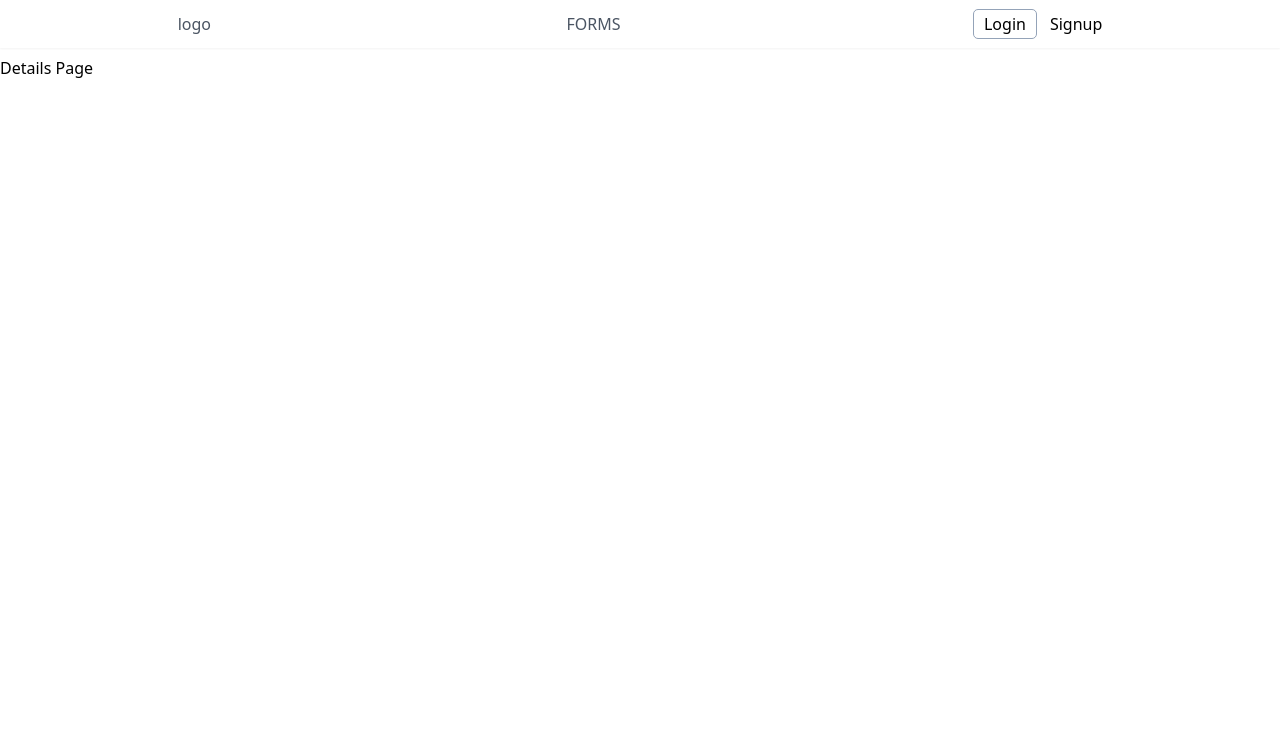
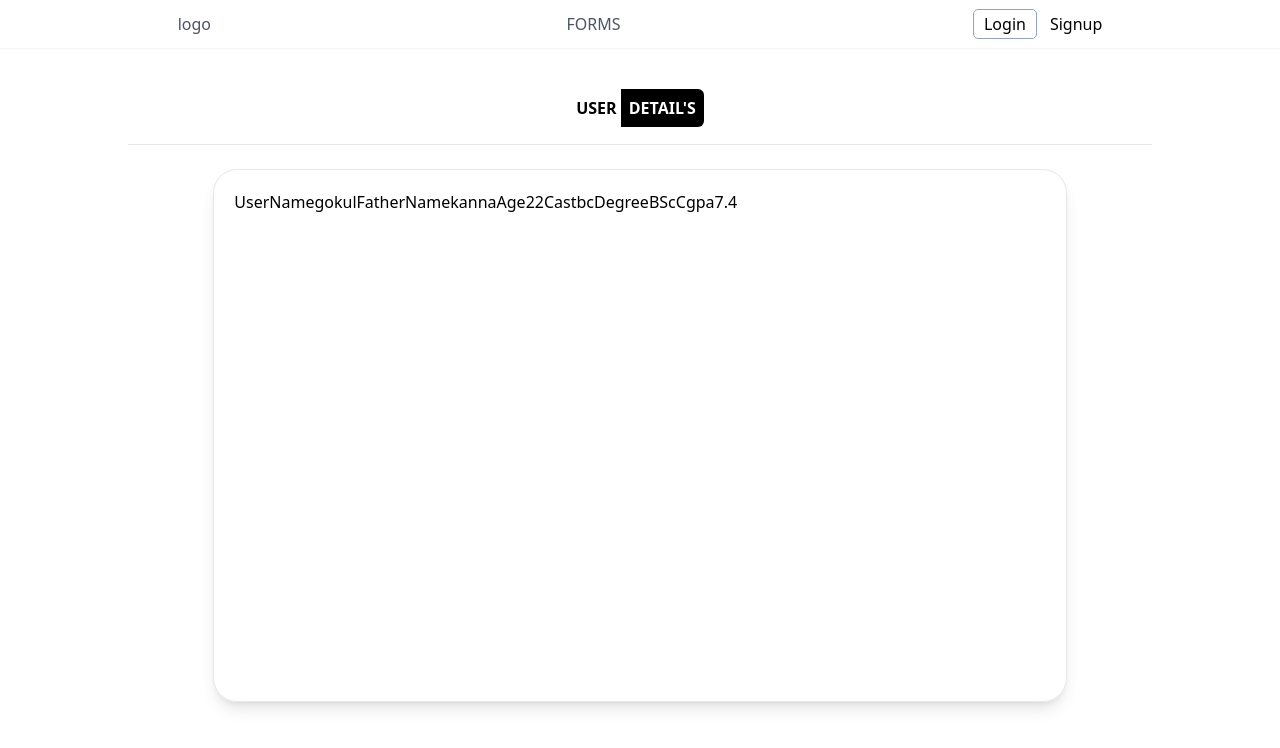
Before and after one commit to timeisnotgood/Forms, a React (Create React App) app in the folder Forms-web/: page /detail in a window 1280 px wide. Shown: the top 748 px of the page. Built offline with nearby package versions, Linux system fonts and the light colour scheme.

Commit message:
List page Icon added

```diff
--- a/Forms-web/package.json
+++ b/Forms-web/package.json
@@ -11,6 +11,11 @@
   "license": "ISC",
   "description": "",
   "dependencies": {
+    "@fortawesome/fontawesome-svg-core": "^6.5.2",
+    "@fortawesome/free-brands-svg-icons": "^6.5.2",
+    "@fortawesome/free-regular-svg-icons": "^6.5.2",
+    "@fortawesome/free-solid-svg-icons": "^6.5.2",
+    "@fortawesome/react-fontawesome": "^0.2.0",
     "react": "^18.2.0",
     "react-dom": "^18.2.0",
     "react-router-dom": "^6.22.3",
--- a/Forms-web/src/Pages/Details.jsx
+++ b/Forms-web/src/Pages/Details.jsx
@@ -1,8 +1,38 @@
 import React from 'react'
 
 const Details = () => {
+
+  const obj = {
+    name:"gokul",
+    fatherName :"kanna",
+    age:"22",
+    cast:"bc",
+    degree:"BSc",
+    cgpa:"7.4"
+  }
+
   return (
-    <div>Details Page</div>
+    <div className='h-screen flex flex-col items-center gap-6'>
+      <div className='flex flex-col w-full items-center'>
+        <h1 className='mt-10 text-center font-black'>USER <span className='bg-black text-white p-2 rounded-r-md'>DETAIL'S</span></h1>
+        <hr className='mt-6 w-4/5'/>
+      </div>
+      {/* Main element starts here */}
+      <div className='border-solid border w-2/3 h-2/3 rounded-3xl shadow-lg box-border p-5'>
+        <label>UserName</label>
+        {obj.name}
+        <label>FatherName</label>
+        {obj.fatherName}
+        <label>Age</label>
+        {obj.age}
+        <label>Cast</label>
+        {obj.cast}
+        <label>Degree</label>
+        {obj.degree}
+        <label>Cgpa</label>
+        {obj.cgpa}
+      </div>
+    </div>
   )
 }
 
--- a/Forms-web/src/Pages/Home.jsx
+++ b/Forms-web/src/Pages/Home.jsx
@@ -13,7 +13,6 @@ const Home = () => {
         </div>
         <div className='shadow-md p-2 w-24 rounded-md flex justify-center items-center transition hover:duration-200 h-20 font-semibold hover:bg-black hover:text-white'>
           <Link to={'/list'}>List</Link>
-          <p>new</p>
         </div>
     </div>
     </div>
--- a/Forms-web/src/Pages/List.jsx
+++ b/Forms-web/src/Pages/List.jsx
@@ -1,4 +1,7 @@
 import React, { useEffect, useState } from 'react'
+import { FontAwesomeIcon } from '@fortawesome/react-fontawesome'
+import { faEye, faHouse, faUserCircle} from "@fortawesome/free-solid-svg-icons"
+import { Link } from 'react-router-dom'
 
 const List = () => {
 
@@ -34,11 +37,18 @@ const List = () => {
       <ul className='flex flex-col gap-5 items-center mt-10'>
         {data.map((name, index)=>(
           <li
-          key={index}
-          className='border-solid border-2 w-2/3 px-6 py-4 rounded-md font-bold flex flex-row justify-between'
-          >{name.name}
-            <div>
-              <button className='border-solid border text-sm p-2 rounded-md font-semibold'>view</button>
+            key={index}
+            className='border-solid border-2 w-2/3 px-6 py-4 rounded-md font-bold flex flex-row justify-between'>
+            <div className='flex felx-row gap-6'>
+              <FontAwesomeIcon icon={faUserCircle} className='mt-2'/>
+              {name.name}
+            </div>
+            <div className='flex flex-row gap-2'>
+              <Link to={'/detail'}>
+              <FontAwesomeIcon icon={faEye} className='mt-2'/>
+              </Link>
+              <hr className='h-9 mr-2 ml-2 bg-black border'/>
+              <button className='border-solid border text-sm p-2 rounded-md font-semibold'>Edit</button>
               <button className='text-sm p-2 rounded-md font-semibold'>Delete</button>
             </div>
           </li>
```
Also changed, not shown: 1 other file (tests, documents, lock files or other folders).
